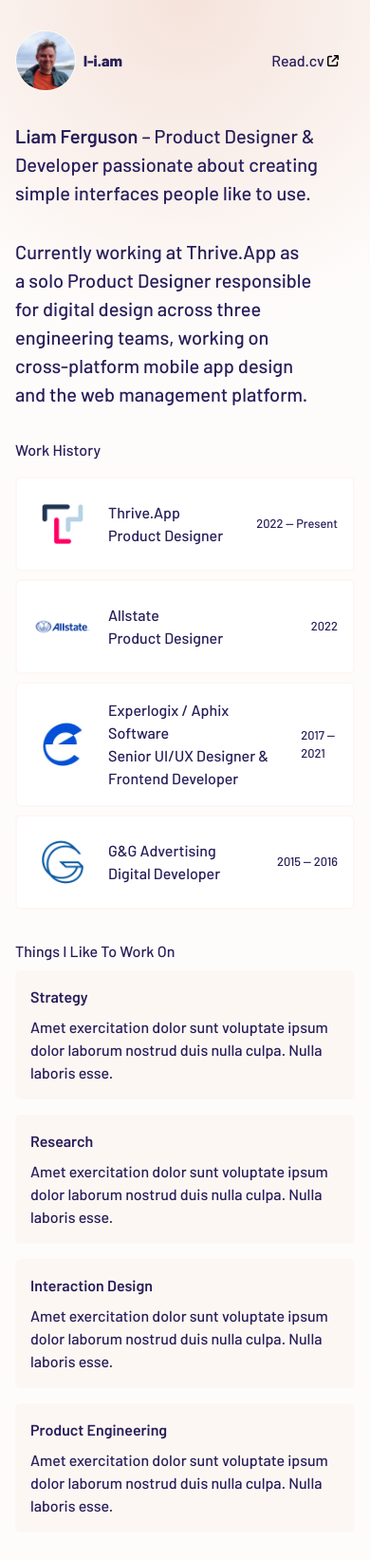
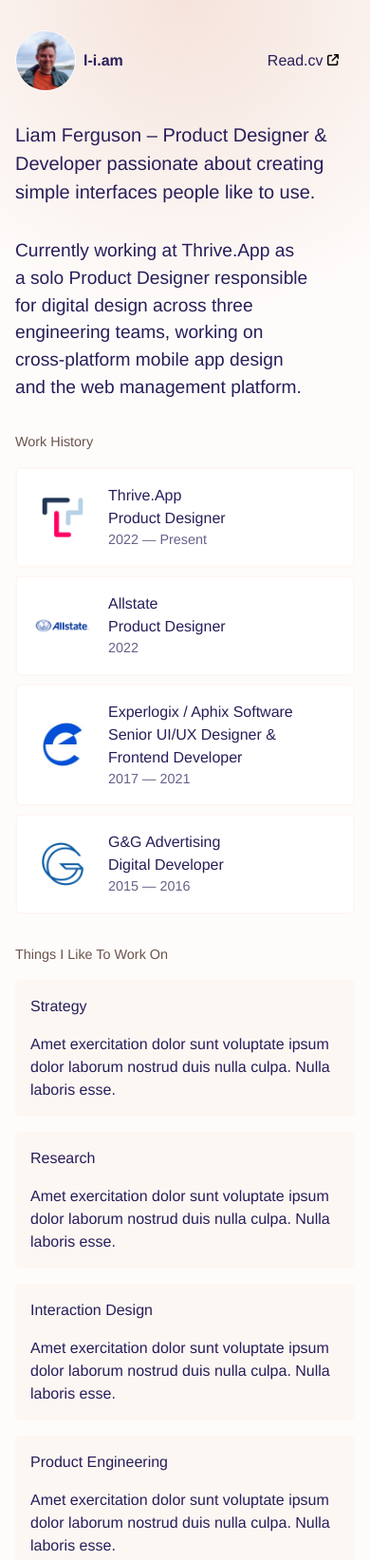
Before and after one commit to lmfrgsn/11iam, an Eleventy site: page src/index.html in a window 390 px wide. Shown: the top 1643 px of the page at 95% size. Built offline with nearby package versions, Linux system fonts and the light colour scheme; Eleventy itself is replaced by a stand-in of ours; files that its build step writes are made by us from their sources.

Commit message:
remove ugly font

```diff
--- a/src/_includes/layout.html
+++ b/src/_includes/layout.html
@@ -72,6 +72,12 @@
         } else if (hour < 21) {
             status = "Probably watching The X Files";
             statusEmoji = "🛸";
+        } else if (hour < 22) {
+            status = "Probably working on something";
+            statusEmoji = "👨‍💻";
+        } else if (hour < 23) {
+            status = "Probably reading";
+            statusEmoji = "📚";
         } else if (hour < 24) {
             status = "Probably sleeping";
             statusEmoji = "😴";
@@ -81,6 +87,7 @@
         }
 
         document.getElementById("currentlyWidget").setAttribute("tooltip", time + ' · ' + status);
+        document.getElementById("currentlyWidget").innerHTML = statusEmoji;
 
         return updateTime;
     }(), 2000);
--- a/src/index.html
+++ b/src/index.html
@@ -12,37 +12,46 @@ date: Last Modified
 
 <section class="work">
     <h5>Work History</h5>
+    <div class="work-items">
         <div class="card work-card shimmer onwhite">
             <img class="logo" src="img/logo--thrive.png" alt="Small Thrive logo in a square" width="64">
             <div class="role">
-            <p>Thrive.App</p>
+                <div class="role-main">
+                    <p><strong>Thrive.App</strong></p>
                     <p>Product Designer</p>
                 </div>
-        <p class="small">2022 — Present</p>
+                <p class="job-date">2022 — Present</p>
+            </div>
         </div>
         <div class="card work-card">
             <img class="logo" src="img/logo--allstate.png" alt="Small Allstate logo in a square" width="64">
             <div class="role">
-            <p>Allstate</p>
+                <div class="role-main">
+                    <p><strong>Allstate</strong></p>
                     <p>Product Designer</p>
                 </div>
-        <p class="small">2022</p>
+                <p class="job-date">2022</p>
+            </div>
         </div>
         <div class="card work-card">
             <img class="logo" src="img/logo--aphix.png" alt="Small Experlogix logo in a square" width="64">
             <div class="role">
-            <p>Experlogix / Aphix Software</p>
+                <div class="role-main">
+                    <p><strong>Experlogix / Aphix Software</strong></p>
                     <p>Senior UI/UX Designer & Frontend Developer</p>
                 </div>
-        <p class="small">2017 — 2021</p>
+                <p class="job-date">2017 — 2021</p>
+            </div>
         </div>
         <div class="card work-card">
             <img class="logo" src="img/logo--gg.png" alt="Small G&G logo in a square" width="64">
             <div class="role">
-            <p>G&G Advertising</p>
+                <div class="role-main">
+                    <p><strong>G&G Advertising</strong></p>
                     <p>Digital Developer</p>
                 </div>
-        <p class="small">2015 — 2016</p>
+                <p class="job-date">2015 — 2016</p>
+            </div>
         </div>
 </section>
 
@@ -50,22 +59,22 @@ date: Last Modified
     <h5>Things I Like To Work On</h5>
     <div class="skills-items">
         <div class="card down skills-card shimmer heavier">
-            <h5><strong>Strategy</strong></h5>
+            <p><strong>Strategy</strong></p>
             <p>Amet exercitation dolor sunt voluptate ipsum dolor laborum nostrud duis nulla culpa. Nulla laboris esse.
             </p>
         </div>
         <div class="card down skills-card shimmer heavier">
-            <h5><strong>Research</strong></h5>
+            <p><strong>Research</strong></p>
             <p>Amet exercitation dolor sunt voluptate ipsum dolor laborum nostrud duis nulla culpa. Nulla laboris esse.
             </p>
         </div>
         <div class="card down skills-card shimmer heavier">
-            <h5><strong>Interaction Design</strong></h5>
+            <p><strong>Interaction Design</strong></p>
             <p>Amet exercitation dolor sunt voluptate ipsum dolor laborum nostrud duis nulla culpa. Nulla laboris esse.
             </p>
         </div>
         <div class="card down skills-card shimmer heavier">
-            <h5><strong>Product Engineering</strong></h5>
+            <p><strong>Product Engineering</strong></p>
             <p>Amet exercitation dolor sunt voluptate ipsum dolor laborum nostrud duis nulla culpa. Nulla laboris esse.
             </p>
         </div>
--- a/src/scss/_card.scss
+++ b/src/scss/_card.scss
@@ -19,7 +19,24 @@
 
     .role {
         flex-grow: 1;
+        display: flex;
+        justify-content: space-between;
+        align-items: center;
         margin: 0 1rem;
         z-index: 10;
+
+        @media only screen and (max-width: 800px) {
+            flex-direction: column;
+            align-items: start;
+        }
+    }
+
+    .logo {
+        max-width: none;
+    }
+
+    .job-date {
+        opacity: 0.7;
+        font-size: 0.9rem;
     }
 }
--- a/src/scss/_footer.scss
+++ b/src/scss/_footer.scss
@@ -12,7 +12,7 @@ footer {
     height: 32px;
     font-size: 15px;
     background-color: #fff;
-    border: 1px solid #BAD0E8;
+    border: 1px solid rgb(253, 247, 244);
     border-radius: 50%;
     cursor: default;
 }
--- a/src/scss/main.scss
+++ b/src/scss/main.scss
@@ -14,8 +14,10 @@ body {
     background-color: #FEFCFB;
     color: #281E59;
     // font-family: 'PP Neue Montreal', sans-serif;
-    font-family: 'Barlow', 'Helvetica Neue', 'Arial Nova', 'Nimbus Sans', Arial, sans-serif;
-    font-size: clamp(1rem, 0.34vi + 0.91rem, 1.1rem);
+    font-family: 'Helvetica Neue', 'Arial Nova', 'Nimbus Sans', Arial, sans-serif;
+    // font-size: clamp(1rem, 0.34vi + 0.91rem, 1.05rem);
+    font-size: 1rem;
+    font-weight: 400;
     font-optical-sizing: auto;
 
     &::before {
@@ -66,7 +68,7 @@ h2,
 h3,
 h4,
 h5 {
-    font-weight: 500;
+    font-weight: 400;
     text-wrap: pretty;
 
     @media only screen and (max-width: 800px) {
@@ -84,24 +86,31 @@ h5 {
 
 h1 {
     // font-size: clamp(1.56rem, 1vi + 1.31rem, 2.11rem);
-    font-size: clamp(1.25rem, 0.61vi + 1.1rem, 1.45rem);
+    // font-size: clamp(1.25rem, 0.61vi + 1.1rem, 1.45rem);
+    font-size: clamp(1.15rem, 0.61vi + 1.1rem, 1.3rem);
+    // font-size: 1rem;
 }
 
 h2 {
-    font-size: clamp(1.25rem, 0.61vi + 1.1rem, 1.45rem);
+    // font-size: clamp(1.25rem, 0.61vi + 1.1rem, 1.45rem);
+    font-size: clamp(1.08rem, 0.61vi + 1.1rem, 1.2rem);
+    // font-size: 1rem;
 }
 
 h5 {
-    font-size: clamp(1rem, 0.34vi + 0.91rem, 1.19rem);
+    font-size: clamp(0.8rem, 0.34vi + 0.91rem, 0.9rem);
+    // font-size: 1rem;
+    font-weight: 500;
+    ;
 }
 
 strong {
-    font-weight: 600;
+    font-weight: 500;
 }
 
 p {
     text-wrap: pretty;
-    font-weight: 500;
+    font-weight: 400;
     margin-bottom: 1rem;
 
     &:last-of-type {
@@ -150,17 +159,21 @@ section.work,
 section.skills,
 section.about-me {
     h5:first-of-type {
-        margin-bottom: 0.5rem;
+        margin-bottom: 1rem;
+        color: rgb(107, 84, 75);
     }
 }
 
 section.work {
-    display: flex;
-    flex-direction: column;
-    gap: 0.5rem;
 
-    p {
-        margin-bottom: 0;
+    .work-items {
+        display: flex;
+        flex-direction: column;
+        gap: 0.5rem;
+
+        p {
+            margin-bottom: 0;
+        }
     }
 }
 
```
Also changed, not shown: 6 other files. Lines whose indentation alone changed are shown as unchanged.
